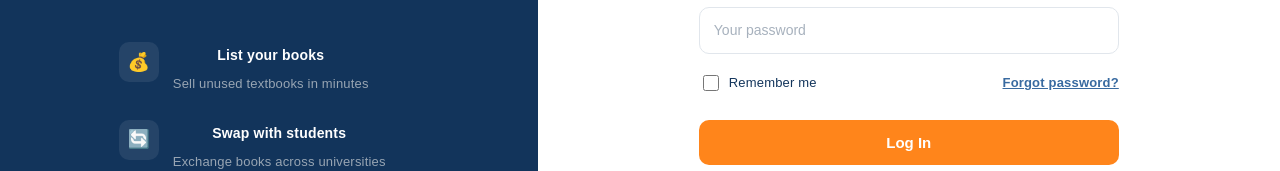
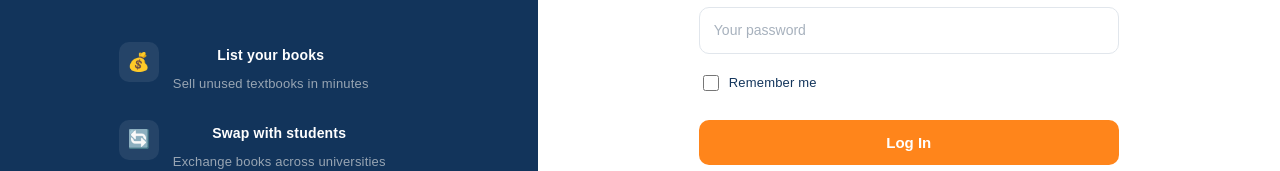
Before and after one commit to Batool217/Front-End, a React (Vite) app: page /login in a window 1280 px wide. Shown: the part 363-534 px from the top of the page. Built offline with nearby package versions, Linux system fonts and the light colour scheme.

Commit message:
edit the sign in, sign up page

```diff
--- a/src/pages/Login.jsx
+++ b/src/pages/Login.jsx
@@ -192,9 +192,9 @@ function Login() {
                   <span>Remember me</span>
                 </label>
 
-                <a className="forgot-link" href="#">
-                  Forgot password?
-                </a>
+                {/*<a className="forgot-link" href="#">*/}
+                {/*  Forgot password?*/}
+                {/*</a>*/}
 
               </div>
 
```
